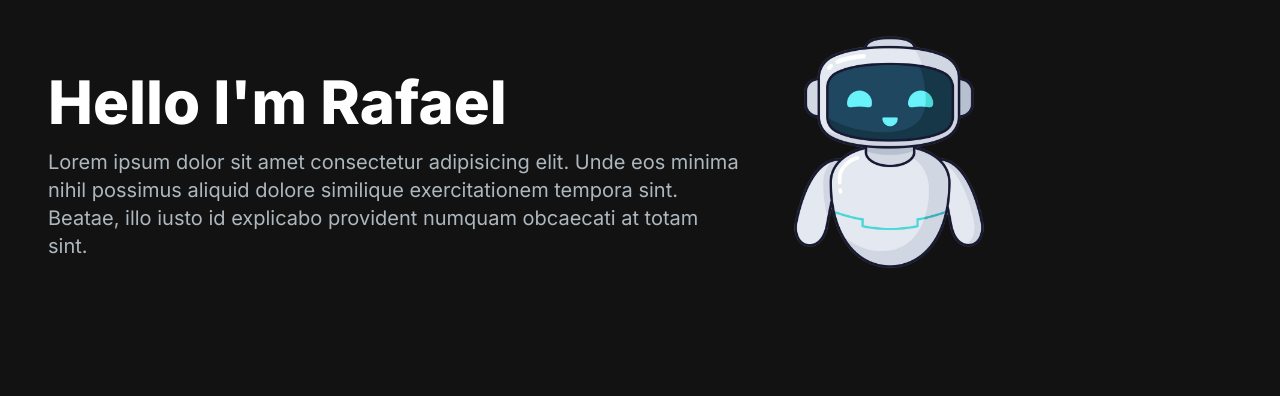
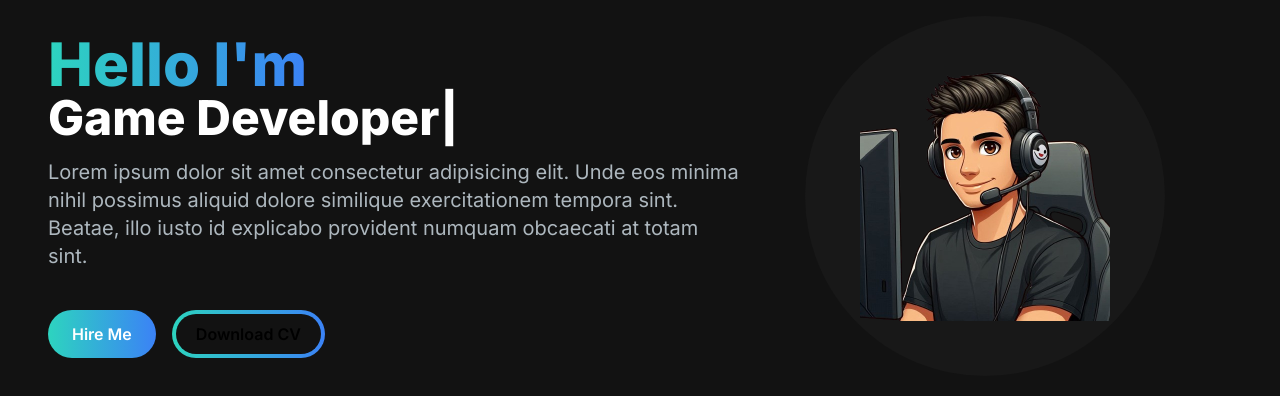
Before and after one commit to Rcoleto-coder/nextJS-portfolio, a Next.js app in the folder nextjs-portfolio/: page / in a window 1280 px wide. Shown: the top 396 px of the page. Built offline with nearby package versions, Linux system fonts and the light colour scheme.

Commit message:
Completed Hero Section

```diff
--- a/nextjs-portfolio/package.json
+++ b/nextjs-portfolio/package.json
@@ -16,6 +16,7 @@
     "postcss": "8.4.40",
     "react": "18.3.1",
     "react-dom": "18.3.1",
+    "react-type-animation": "^3.2.0",
     "tailwindcss": "3.4.7"
   }
 }
--- a/nextjs-portfolio/src/app/components/HeroSection.jsx
+++ b/nextjs-portfolio/src/app/components/HeroSection.jsx
@@ -1,31 +1,47 @@
+'use client'
 import React from "react";
 import Image from "next/image";
+import HeaderTypewriter from "./TypeAnimation";
 
 const HeroSection = () => {
   return (
     <section>
-      <div className="grid grid-cols-1 lg:grid-cols-12">
-        <div className="col-span-7 place-self-center">
-            <h1 className="text-white mb-4 text-4xl lg:text-6xl font-extrabold">
-            Hello I'm Rafael
-            </h1>
-            <p className="text-[#ADB7BE] text-lg lg:text-xl">
+      <div className="grid grid-cols-1 sm:grid-cols-12">
+        <div className="col-span-7 place-self-center text-center sm:text-left">
+          <h1 className="text-white mb-4 text-4xl sm:text-5xl lg:text-6xl font-extrabold">
+            <span className="text-transparent bg-clip-text bg-gradient-to-r from-teal-400 to-blue-500">Hello I'm {" "}</span>
+            <HeaderTypewriter />
+          </h1>
+          <p className="text-[#ADB7BE] text-base sm:text-lg lg:text-xl mb-6">
             Lorem ipsum dolor sit amet consectetur adipisicing elit. Unde eos
-            minima nihil possimus aliquid dolore similique exercitationem tempora
-            sint. Beatae, illo iusto id explicabo provident numquam obcaecati at
-            totam sint.
-            </p>
+            minima nihil possimus aliquid dolore similique exercitationem
+            tempora sint. Beatae, illo iusto id explicabo provident numquam
+            obcaecati at totam sint.
+          </p>
+          <div>
+            <button
+              className="px-6 py-3 mr-4 w-full sm:w-fit font-semibold rounded-full bg-gradient-to-r from-teal-400 to-blue-500 hover:from-pink-500 hover:to-orange-500 text-white"
+            >
+              Hire Me
+            </button>
+            <button
+              className="px-1 py-1 mt-4 w-full sm:w-fit font-semibold rounded-full bg-gradient-to-r from-teal-400 to-blue-500 hover:from-pink-500 hover:to-orange-500"
+            >
+              <span className="px-5 py-2 block rounded-full bg-[#121212] hover:bg-slate-800">Download CV</span>
+            </button>
+          </div>
         </div>
 
-        <div className="col-span-5">
+        <div className="col-span-5 place-self-center mt-4 lg:mt-0">
+          <div className="container rounded-full bg-[#181818] w-[300px] h-[300px] md:w-[360px] md:h-[360px] relative">
             <Image
-                src="/img/robot.png"
-                alt="Profile picture"
-                width={300}
-                height={300}
+              src="/img/memoji-removebg.png"
+              alt="Profile picture"
+              className="absolute transform -translate-x-1/2 -translate-y-1/2 top-1/2 left-1/2"
+              width={250}
+              height={250}
             />
-
-
+          </div>
         </div>
       </div>
     </section>
--- /dev/null
+++ b/nextjs-portfolio/src/app/components/TypeAnimation.jsx
@@ -0,0 +1,25 @@
+import { TypeAnimation } from 'react-type-animation';
+
+const HeaderTypewriter = () => {
+  return (
+    <TypeAnimation
+      sequence={[
+        // Same substring at the start will only be typed out once, initially
+        'Rafael',
+        1000, // wait 1s before replacing first string
+        'Web Developer',
+        1000,
+        'Game Developer',
+        1000,
+        'Groot!',
+        1000
+      ]}
+      wrapper="span"
+      speed={50}
+      style={{ fontSize: '3rem', display: 'block' }}
+      repeat={Infinity}
+    />
+  );
+};
+
+export default HeaderTypewriter;
--- a/nextjs-portfolio/src/app/page.js
+++ b/nextjs-portfolio/src/app/page.js
@@ -3,8 +3,11 @@ import HeroSection from './components/HeroSection'
 
 export default function Home() {
   return (
-    <main className="flex min-h-screen flex-col bg-[#121212] container mx-auto px-12 py-4">
-      <HeroSection />
+    <main className="flex min-h-screen flex-col bg-[#121212] ">
+      <div className='container mx-auto px-12 py-4'>
+        <HeroSection />
+      </div>
+
     </main>
   )
 }
```
Also changed, not shown: nextjs-portfolio/public/img/memoji-removebg.png (added), 1 other file (tests, documents, lock files or other folders).
